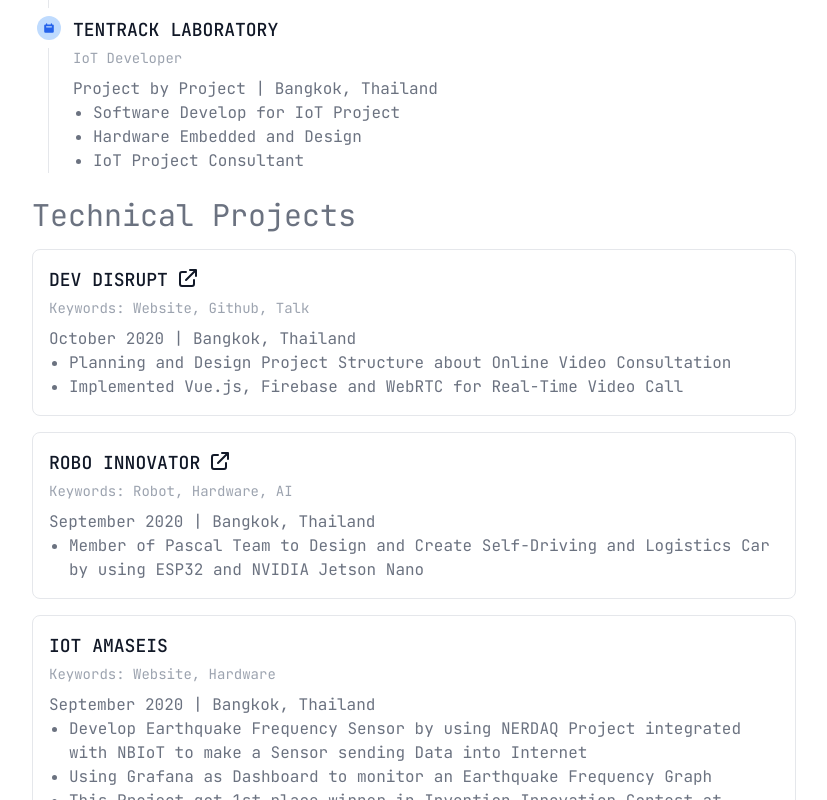
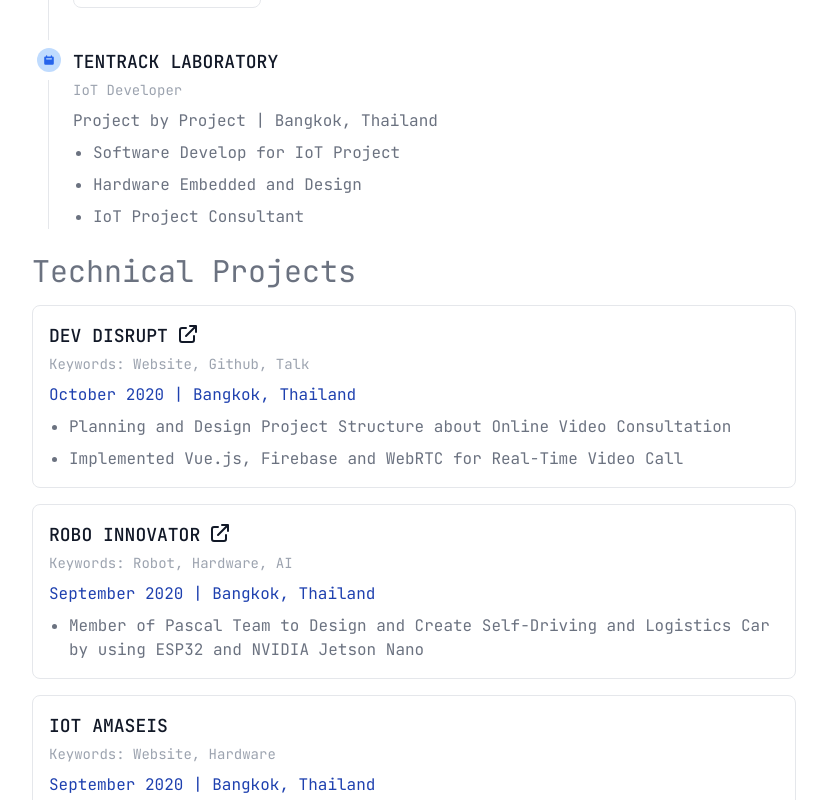
Before and after one commit to sanviiz/sanviiz.github.io, a Next.js app: page / in a window 1280 px wide. Shown: the part 1640-2440 px from the top of the page, without its empty margins (356-1183 px from the left). Built offline with nearby package versions, Linux system fonts and the light colour scheme.

Commit message:
Fix: some styling and spacing

```diff
--- a/components/BusinessProjectSection/BusinessProjectSection.tsx
+++ b/components/BusinessProjectSection/BusinessProjectSection.tsx
@@ -105,7 +105,7 @@
 				<span className="mb-2 block text-sm font-normal leading-normal text-gray-400 transition-all dark:text-gray-500">
 					Keywords: {project.keywords.join(', ')}
 				</span>
-				<p className="text-base font-normal text-gray-500 transition-all dark:text-gray-400">
+				<p className="mb-2 text-base font-normal text-blue-800 transition-all dark:text-blue-200">
 					{project.date}
 					<span className="hidden sm:inline"> | </span>
 					<br className="block sm:hidden" />
@@ -114,7 +114,11 @@
 				{project?.list && (
 					<ul className="ml-[20px] list-disc text-base font-normal text-gray-500 transition-all dark:text-gray-400">
 						{project.list.map((listElement, index) => {
-							return <li key={index}>{listElement}</li>
+							return (
+								<li key={index} className="mb-2 last:mb-0">
+									{listElement}
+								</li>
+							)
 						})}
 					</ul>
 				)}
--- a/components/EducationSection/EducationSection.tsx
+++ b/components/EducationSection/EducationSection.tsx
@@ -35,12 +35,7 @@
 			<div className="pt-4 pl-4">
 				<ol className="relative border-l border-gray-200 transition-all dark:border-gray-700">
 					{educationList.map((education, index) => (
-						<li
-							className={`ml-6 ${
-								index === educationList.length - 1 ? 'mb-6' : 'mb-10'
-							}`}
-							key={index}
-						>
+						<li className={`ml-6 mb-10 last:mb-6`} key={index}>
 							<span className="absolute -left-3 flex h-6 w-6 items-center justify-center rounded-full bg-blue-200 ring-8 ring-white transition-all dark:bg-blue-900 dark:ring-gray-900">
 								<svg
 									className="h-3 w-3 text-blue-600 transition-all dark:text-blue-400"
@@ -68,7 +63,7 @@
 							</span>
 							<p
 								className={`text-base font-normal text-gray-500 transition-all dark:text-gray-400 ${
-									education?.list ? 'mb-0' : 'mb-4'
+									education?.list ? 'mb-2' : 'mb-4'
 								}`}
 							>
 								{education.description}
@@ -76,7 +71,11 @@
 							{education?.list && (
 								<ul className="mb-4 ml-[20px] list-disc text-base font-normal text-gray-500 transition-all dark:text-gray-400">
 									{education.list.map((listElement, index) => {
-										return <li key={index}>{listElement}</li>
+										return (
+											<li key={index} className="mb-2 last:mb-0">
+												{listElement}
+											</li>
+										)
 									})}
 								</ul>
 							)}
--- a/components/TechnicalProjectSection/TechnicalProjectSection.tsx
+++ b/components/TechnicalProjectSection/TechnicalProjectSection.tsx
@@ -82,7 +82,7 @@
 				<span className="mb-2 block text-sm font-normal leading-normal text-gray-400 transition-all dark:text-gray-500">
 					Keywords: {project.keywords.join(', ')}
 				</span>
-				<p className="text-base font-normal text-gray-500 transition-all dark:text-gray-400">
+				<p className="mb-2 text-base font-normal text-blue-800 transition-all dark:text-blue-200">
 					{project.date}
 					<span className="hidden sm:inline"> | </span>
 					<br className="block sm:hidden" />
@@ -91,7 +91,11 @@
 				{project?.list && (
 					<ul className="ml-[20px] list-disc text-base font-normal text-gray-500 transition-all dark:text-gray-400">
 						{project.list.map((listElement, index) => {
-							return <li key={index}>{listElement}</li>
+							return (
+								<li key={index} className="mb-2 last:mb-0">
+									{listElement}
+								</li>
+							)
 						})}
 					</ul>
 				)}
--- a/components/WorkSection/WorkSection.tsx
+++ b/components/WorkSection/WorkSection.tsx
@@ -36,10 +36,7 @@
 			<div className="pt-4 pl-4">
 				<ol className="relative border-l border-gray-200 transition-all dark:border-gray-700">
 					{workList.map((work, index) => (
-						<li
-							className={`ml-6 ${index === workList.length - 1 ? 'mb-6' : 'mb-10'}`}
-							key={index}
-						>
+						<li className="ml-6 mb-10 last:mb-6" key={index}>
 							<span className="absolute -left-3 flex h-6 w-6 items-center justify-center rounded-full bg-blue-200 ring-8 ring-white transition-all dark:bg-blue-900 dark:ring-gray-900">
 								<svg
 									className="h-3 w-3 text-blue-600 transition-all dark:text-blue-400"
@@ -67,7 +64,7 @@
 							</span>
 							<p
 								className={`text-base font-normal text-gray-500 transition-all dark:text-gray-400 ${
-									work?.list ? 'mb-0' : 'mb-4'
+									work?.list ? 'mb-2' : 'mb-4'
 								}`}
 							>
 								{work.date}
@@ -78,7 +75,11 @@
 							{work?.list && (
 								<ul className="mb-4 ml-[20px] list-disc text-base font-normal text-gray-500 transition-all dark:text-gray-400">
 									{work.list.map((listElement, index) => {
-										return <li key={index}>{listElement}</li>
+										return (
+											<li key={index} className="mb-2 last:mb-0">
+												{listElement}
+											</li>
+										)
 									})}
 								</ul>
 							)}
```
